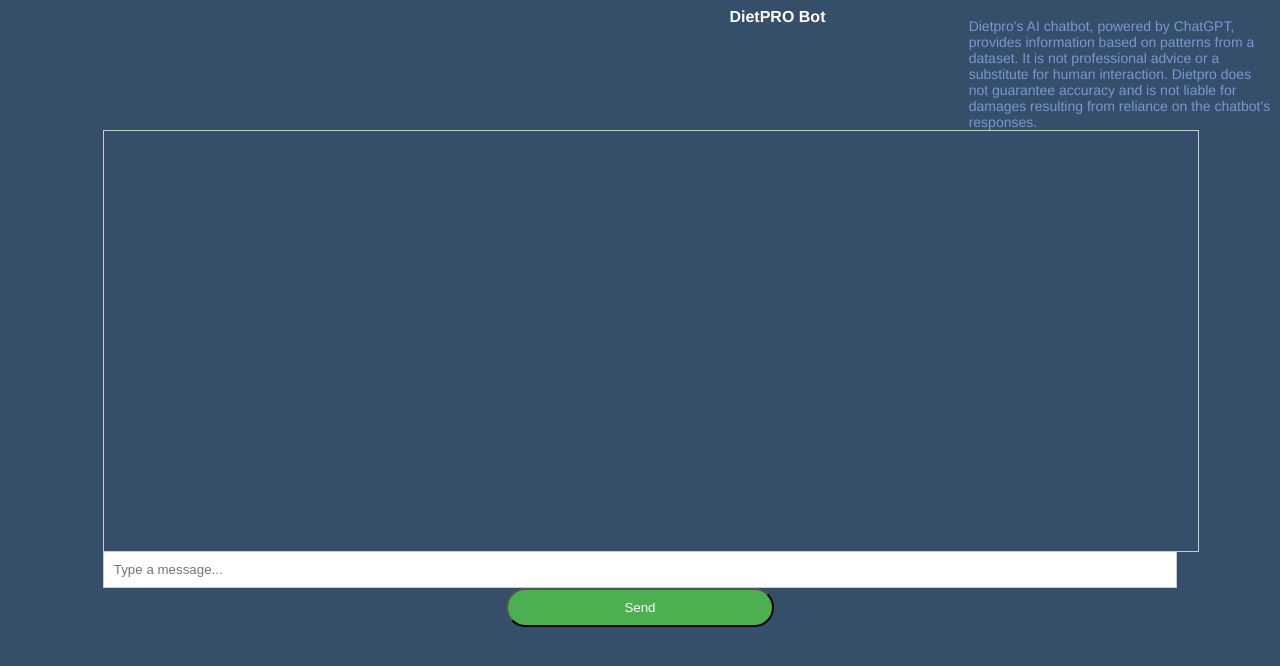
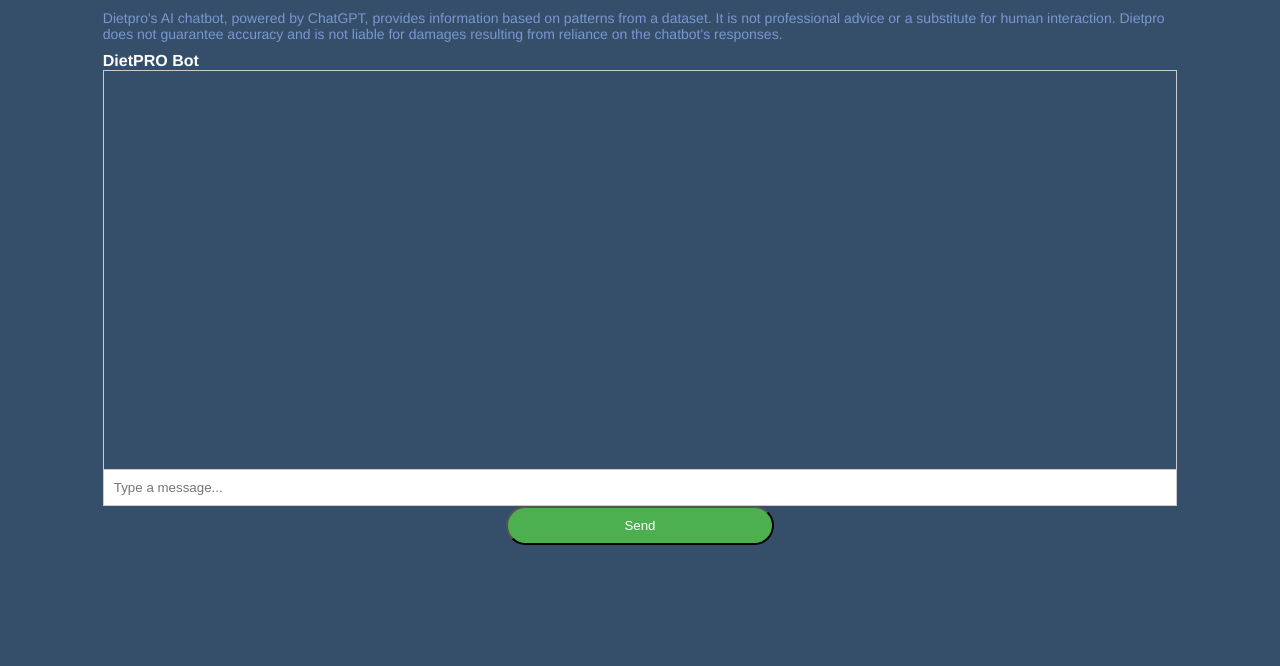
Before and after one commit to adrishbera/diet, a plain HTML site: page index.html in a window 1280 px wide. Drawn offline with nearby package versions, Linux system fonts and the light colour scheme.

Commit message:
Update index.html

```diff
--- a/index.html
+++ b/index.html
@@ -13,7 +13,7 @@
     #chatpage {
       width: 85%; /* Increased width to 85% */
       margin: 0 auto;
-      text-align: center; /* Added text-align to center */
+      text-align: left; /* Changed text-align to left */
     }
 
     #chat {
@@ -22,6 +22,7 @@
       overflow-y: scroll;
       padding: 10px;
       border: 1px solid #ccc;
+      box-sizing: border-box; /* Added box-sizing */
     }
 
     #input {
@@ -126,9 +127,8 @@
     .disclaimer {
       font-size: 14px;
       color: #7b96d1;
-      margin-top: 10px;
-      width: 24%;
-      float: right;
+      width: 85%; /* Match width with #chatpage */
+      margin: 10px auto; /* Center alignment and margin added */
     }
 
     .disclaimer a {
@@ -143,31 +143,25 @@
   <script src="https://code.jquery.com/jquery-3.6.0.min.js"></script>
 </head>
 
-<body style="background: rgba(26, 55, 87, 0.88);  background-size: cover;
-  color: white; font-family: 'Source Sans Pro','Helvetica Neue',Helvetica,Arial,sans-serif;">
+<body style="background: rgba(26, 55, 87, 0.88); background-size: cover; color: white; font-family: 'Source Sans Pro','Helvetica Neue',Helvetica,Arial,sans-serif;">
   <div class="disclaimer">
     Dietpro's AI chatbot, powered by ChatGPT, provides information based on patterns from a dataset. It is not professional advice or a substitute for human interaction. Dietpro does not guarantee accuracy and is not liable for damages resulting from reliance on the chatbot's responses.
   </div>
 
   <div id="chatpage">
-    <label style="font-weight: bolder; padding-left: 45%;"> DietPRO Bot </label>
+    <label style="font-weight: bolder; text-align: center;"> DietPRO Bot </label>
     <div id="chat"></div>
     <input type="text" id="input" placeholder="Type a message...">
     <button id="button">Send</button>
   </div>
 
-  <button id="summarybtn" style="display: none;">Dietary Plan </button>
+  <button id="summarybtn" style="display: none;">Dietary Plan</button>
   <button id="resetbtn" style="display: none;">Clear Conversation</button>
 
-  <div id="jsonview" style="width: 100%;
-    height: 600px; margin-top: 50px;
-    border: 2px solid; color: black; background-color: white; display: none; overflow: auto;">
-  </div>
+  <div id="jsonview" style="width: 100%; height: 600px; margin-top: 50px; border: 2px solid; color: black; background-color: white; display: none; overflow: auto;"></div>
 </body>
 
 </html>
-
-
 
   <script>
     var chatHistory = [];
```
